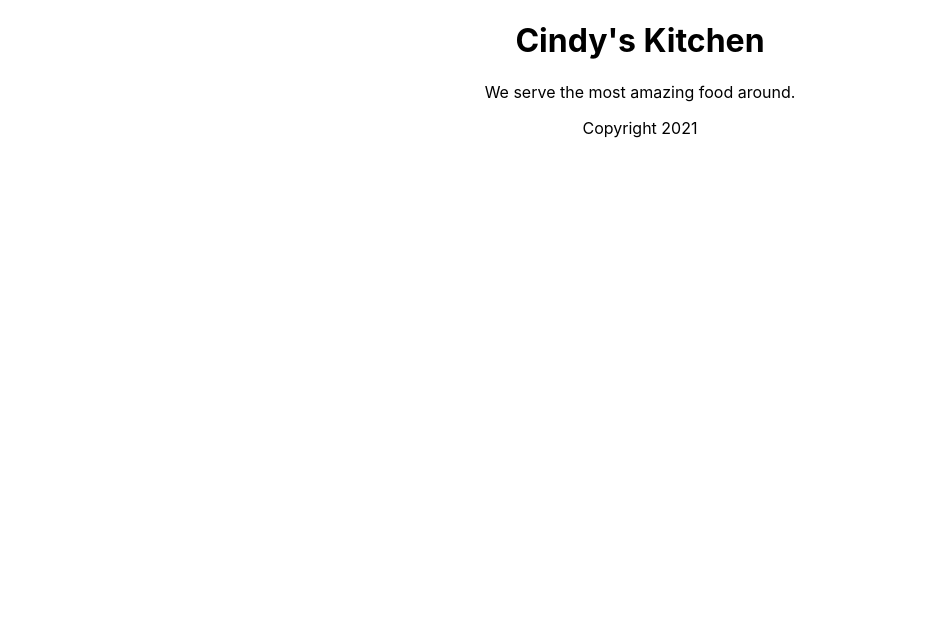
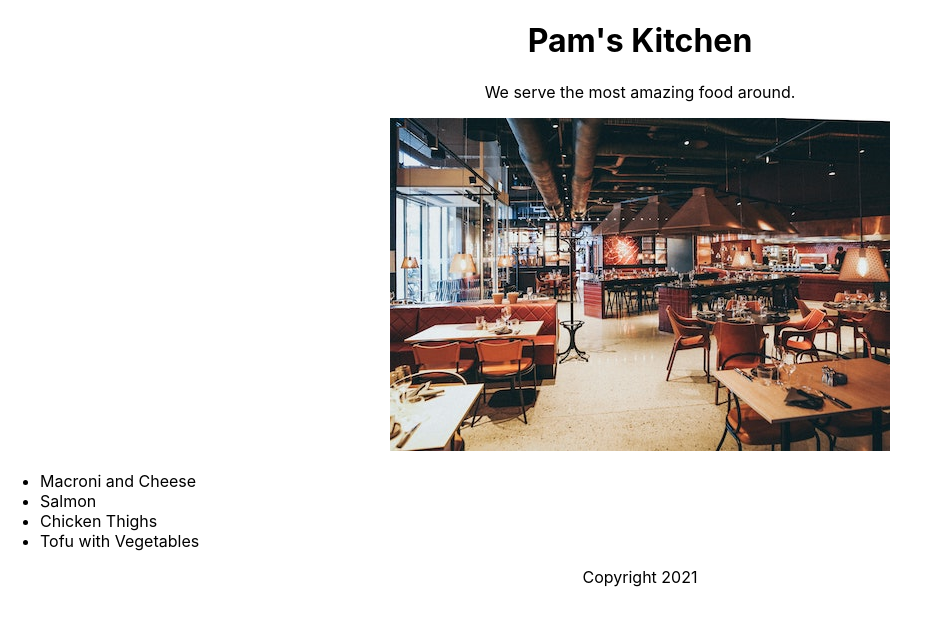
Before and after one commit to PamBWillenz/React-Essentials-Pam, a React (Create React App) app: page / in a window 1280 px wide. Shown: the top 626 px of the page, without its empty margins (0-930 px from the left). Built offline with nearby package versions, Linux system fonts and the light colour scheme.

Commit message:
fragments

```diff
--- a/src/App.js
+++ b/src/App.js
@@ -1,7 +1,7 @@
 import "./App.css";
+import restaurant from "./restaurant.jpeg";
 
 function Header(props) {
-  console.log(props);
   return (
     <header>
       <h1>{props.name}'s Kitchen</h1>
@@ -9,10 +9,15 @@ function Header(props) {
   );
 }
 function Main(props) {
-  console.log(props);
   return (
     <section>
       <p>We serve the most {props.adjective} food around.</p>
+      <img src={restaurant} alt="main restaurant area" />
+      <ul style={{ textAlign: "left" }}>
+        {props.dishes.map((dish) => (
+          <li key={dish.id}>{dish.title}</li>
+        ))}
+      </ul>
     </section>
   );
 }
@@ -25,11 +30,20 @@ function Footer(props) {
   );
 }
 
+const dishes = [
+  "Macroni and Cheese",
+  "Salmon",
+  "Chicken Thighs",
+  "Tofu with Vegetables",
+];
+
+const dishObjects = dishes.map((dish, i) => ({ id: i, title: dish }));
+
 function App() {
   return (
     <div className="App">
-      <Header name="Cindy" />
-      <Main adjective="amazing" />
+      <Header name="Pam" />
+      <Main adjective="amazing" dishes={dishObjects} />
       <Footer year={new Date().getFullYear()} />
     </div>
   );
```
Also changed, not shown: src/index.js (+5 -6 lines), src/restaurant.jpeg (added).
